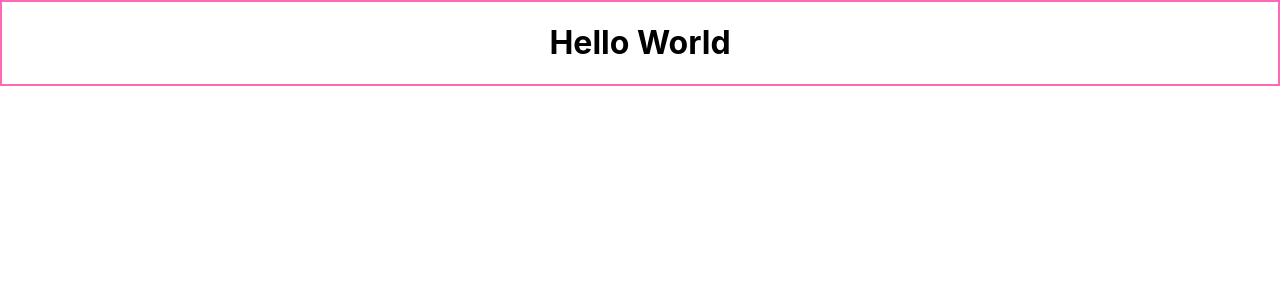
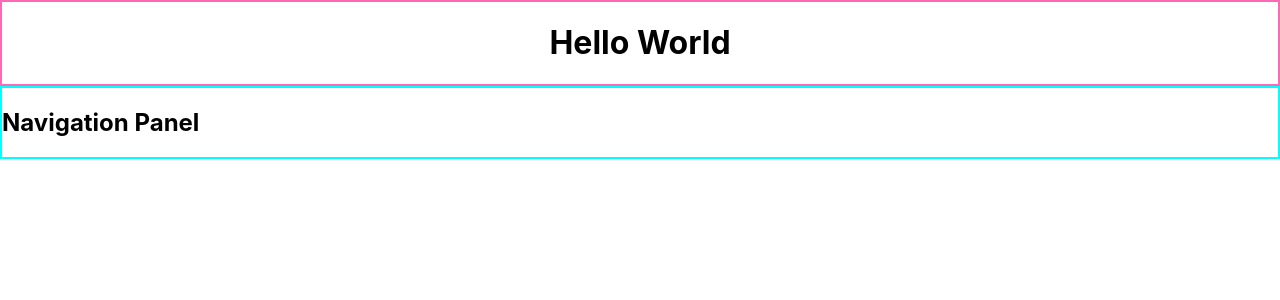
Before and after one commit to Julian-H-Martinez/react_work, a React (Create React App) app in the folder my-portfolio/: page / in a window 1280 px wide. Shown: the top 300 px of the page. Built offline with nearby package versions, Linux system fonts and the light colour scheme.

Commit message:
added Navigation panel; styling is minimal to get all parts on page once all parts are on page will style accordingly

```diff
--- a/my-portfolio/src/components/App/App.js
+++ b/my-portfolio/src/components/App/App.js
@@ -1,12 +1,13 @@
 import './App.css';
 import Header from '../Header';
+import Navigation from '../Navigation';
 
 
 function App() {
   return (
     <div className="app">
       <Header />
-      {/*<Navigation />*/}
+      <Navigation />
       {/*<Main>*/}
       {/*  <SubContents />*/}
       {/*  <SubContents />*/}
--- /dev/null
+++ b/my-portfolio/src/components/Navigation.css
@@ -0,0 +1,3 @@
+.navigationPanel{
+    border: aqua 2px solid;
+}
--- /dev/null
+++ b/my-portfolio/src/components/Navigation.js
@@ -0,0 +1,11 @@
+import './Navigation.css';
+
+function Navigation(){
+    return (
+        <nav className={"navigationPanel"}>
+            <h2>Navigation Panel</h2>
+        </nav>
+    )
+}
+
+export default Navigation;
```
